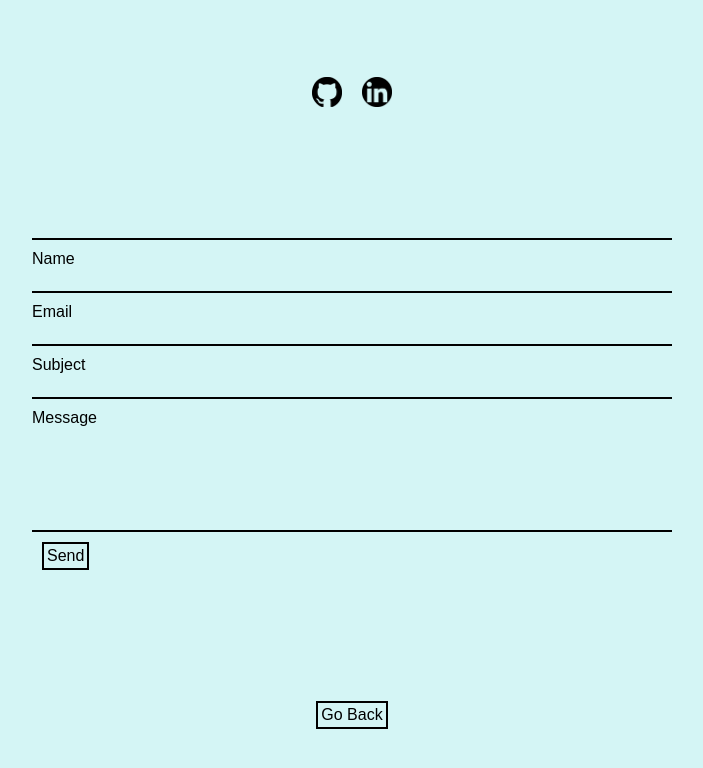
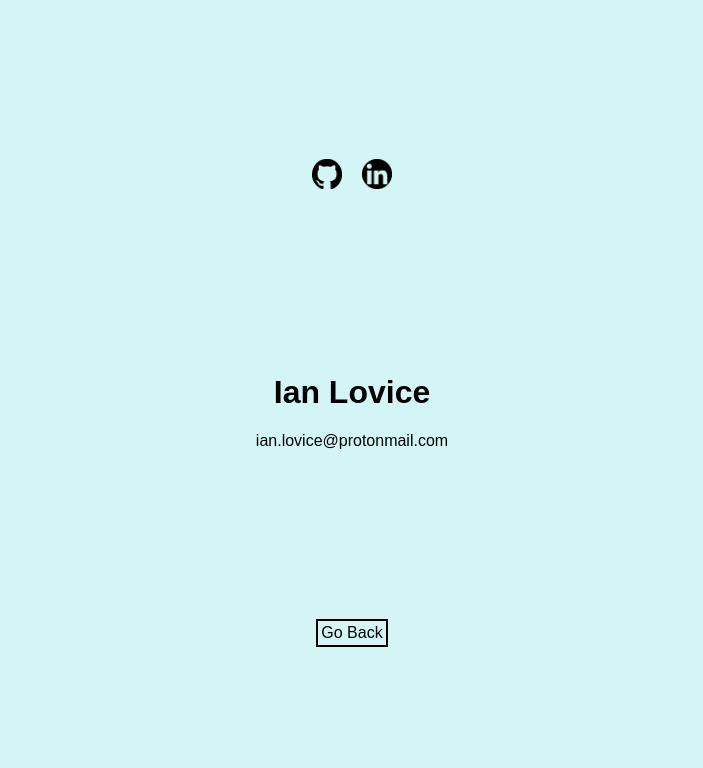
Before and after one commit to ianlov/portfolio, a React (Create React App) app in the folder client/: page /contact in a window 1280 px wide. Shown: the top 768 px of the page, without its empty margins (288-991 px from the left). Built offline with nearby package versions, Linux system fonts and the light colour scheme.

Commit message:
contact page working

```diff
--- a/client/src/assets/css/contact.css
+++ b/client/src/assets/css/contact.css
@@ -8,6 +8,10 @@
 }
 
 .contact__info > h3 {
+  text-align: center;
+}
+
+.contact__name-email > h1, .contact__name-email > p {
   text-align: center;
 }
 
--- a/client/src/screens/Contact.jsx
+++ b/client/src/screens/Contact.jsx
@@ -24,7 +24,10 @@ const Contact = () => {
             </li>
           </ul>
         </div>
-        <ContactForm />
+        <div className="contact__name-email">
+          <h1>Ian Lovice</h1>
+          <p>ian.lovice@protonmail.com</p>
+        </div>
         <Link to="/" >
           <button>Go Back</button>
         </Link>
```
